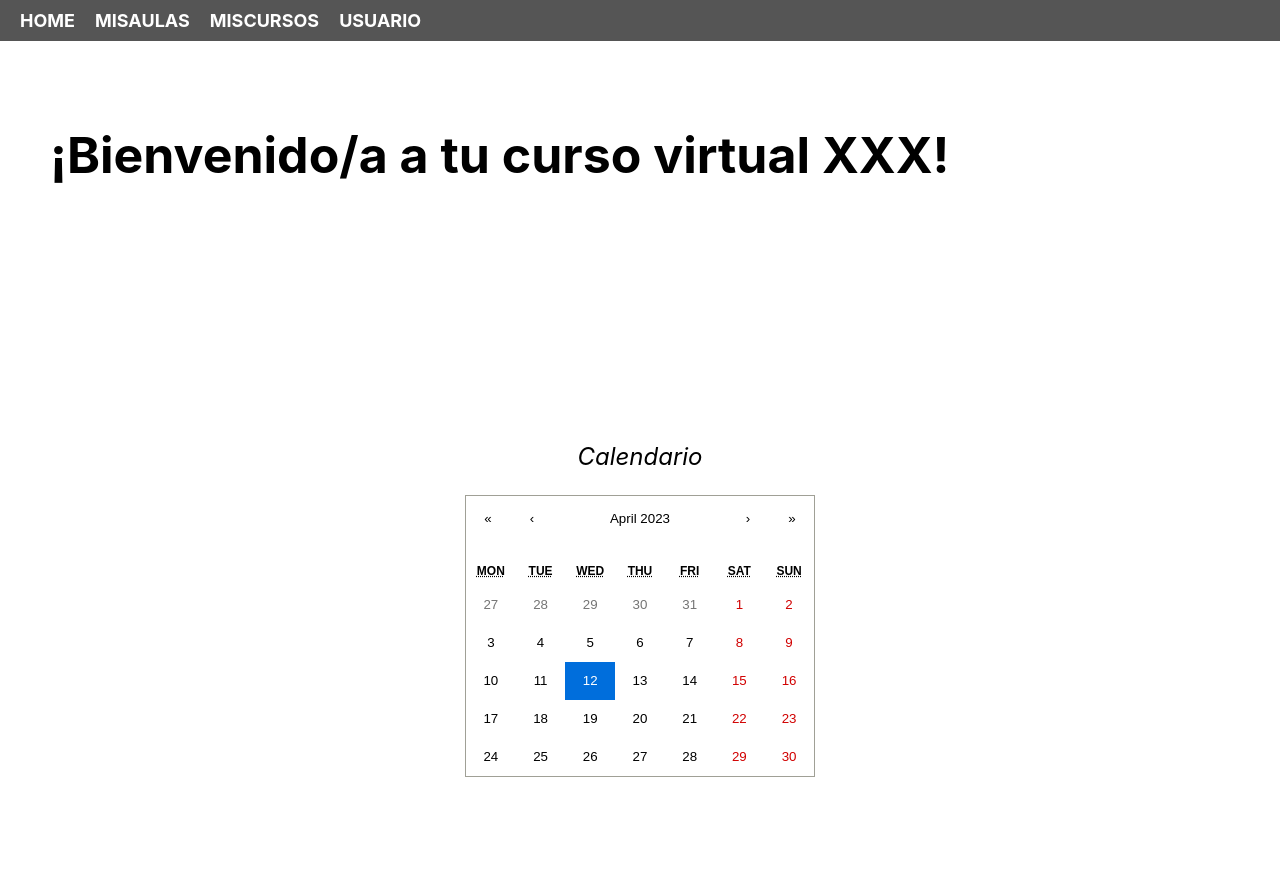
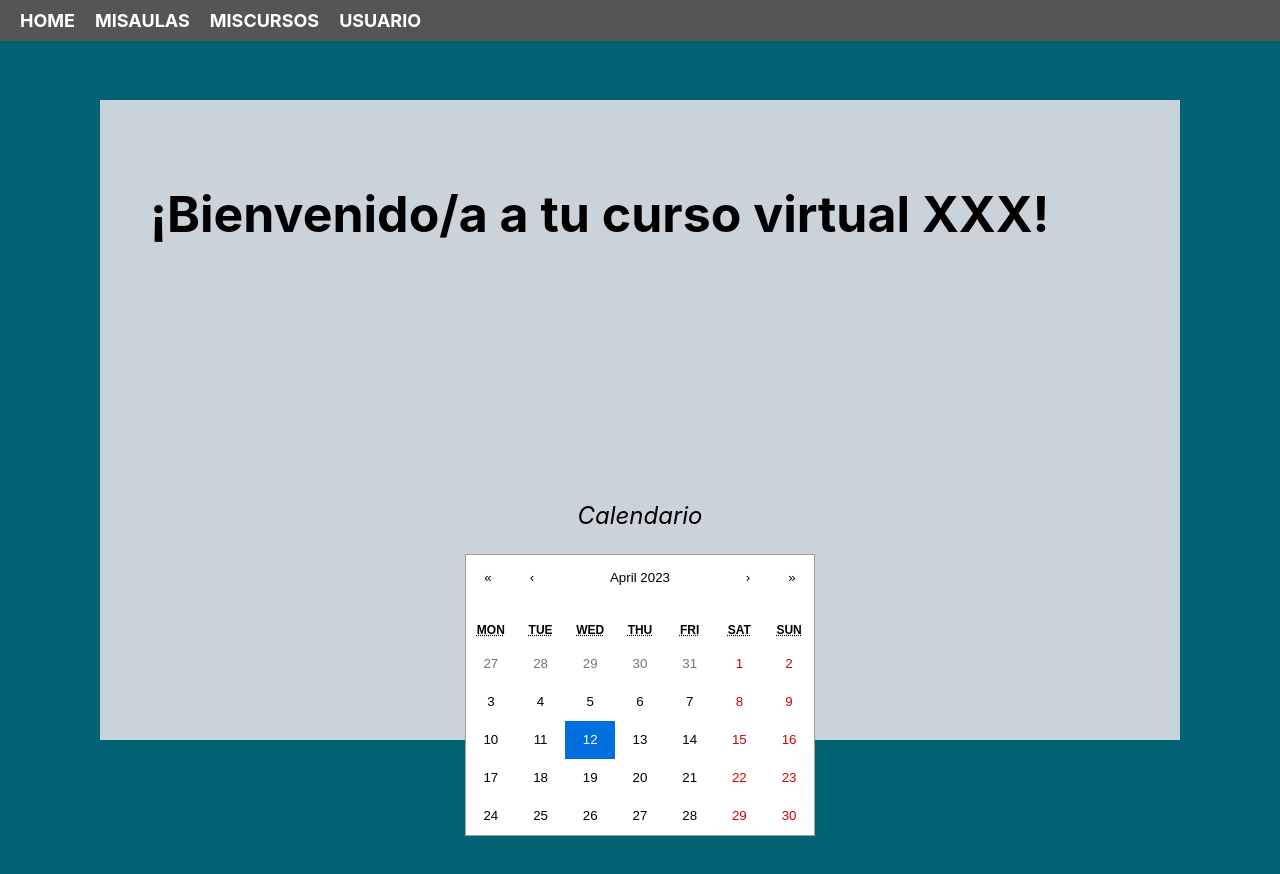
Before and after one commit to jjpicante/PF-Henry-Plataforma-Educativa, a React (Create React App) app in the folder Front/: page /home in a window 1280 px wide. Shown: the top 874 px of the page. Before the commit the page ends 800 px from the top, so only its background shows below. Built offline with nearby package versions, Linux system fonts and the light colour scheme.

Commit message:
Search Bar y css en Home

```diff
--- a/Front/src/Components/Home/home.module.css
+++ b/Front/src/Components/Home/home.module.css
@@ -1,3 +1,19 @@
+.container{
+    background-color: rgb(1, 99, 116);
+    height: 1490px;
+}
+
+.container2{
+    background-color: rgb(203, 211, 218);
+    position: fixed;
+    top: 100px;
+    left: 100px;
+    right: 100px;
+    bottom: 60px;
+
+
+}
+
 .calendar{
 
     /* position: fixed;
--- a/Front/src/Components/Home/homeStudent.jsx
+++ b/Front/src/Components/Home/homeStudent.jsx
@@ -14,9 +14,11 @@ const HomeStudent = () => {
 
     return (
 
-        <div>
+        <div className={style.container}>
 
             <div><Navbar></Navbar></div>
+
+            <div className={style.container2}>
 
                 <div className={style.title}>
                     <h1>¡Bienvenido/a a tu curso virtual XXX!</h1>
@@ -34,6 +36,7 @@ const HomeStudent = () => {
                 </div>
 
             </div>
+        </div>
     )
 }
 
```
Lines whose indentation alone changed are shown as unchanged.
